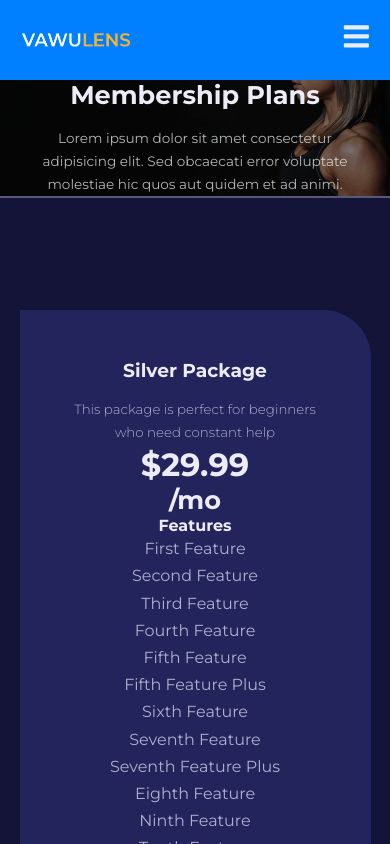
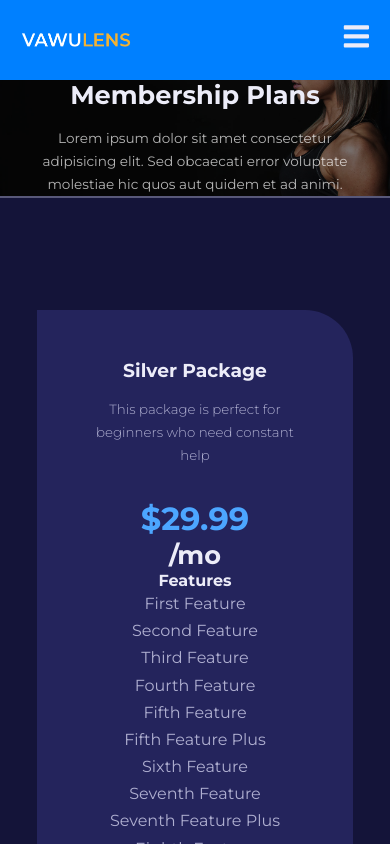
Before and after one commit to kodesand/React-website, a React (Vite) app: page /plans in a window 390 px wide. Shown: the top 844 px of the page. Built offline with nearby package versions, Linux system fonts and the light colour scheme.

Commit message:
plans page styling

```diff
--- a/src/pages/plans/plans.css
+++ b/src/pages/plans/plans.css
@@ -0,0 +1,37 @@
+.plans__container {
+  display: grid;
+  grid-template-columns: repeat(3, 1fr);
+  gap: 3rem;
+}
+
+.plan h3 {
+  margin-bottom: 0.8rem;
+}
+
+.plan small {
+  margin-bottom: 2rem;
+}
+
+.plan h1 {
+  color: var(--color-primary-variant);
+  display: inline;
+}
+
+/* media queries (medium screens) */
+@media screen and (max-width: 1024px) {
+  .plans__container {
+    grid-template-columns: 1fr 1fr;
+    gap: 2rem;
+  }
+
+  /* media queries (small screens) */
+  @media screen and (max-width: 600px) {
+    .plans__container {
+      grid-template-columns: 1fr;
+    }
+    .plan {
+      width: 90%;
+      margin-inline: auto;
+    }
+  }
+}
```
